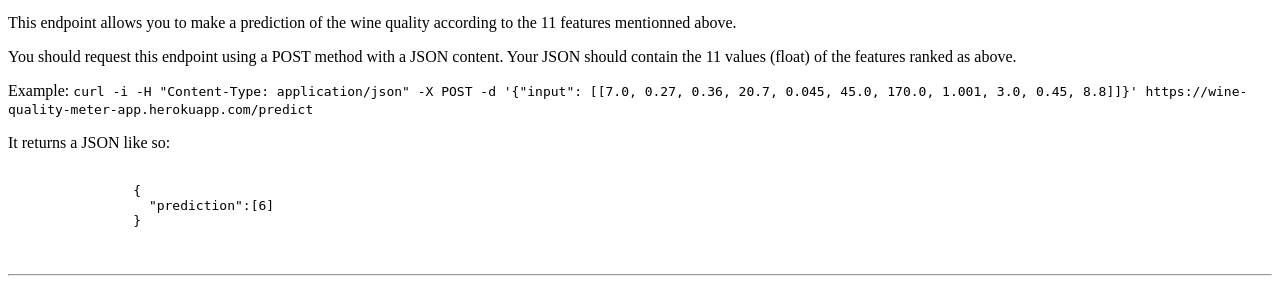
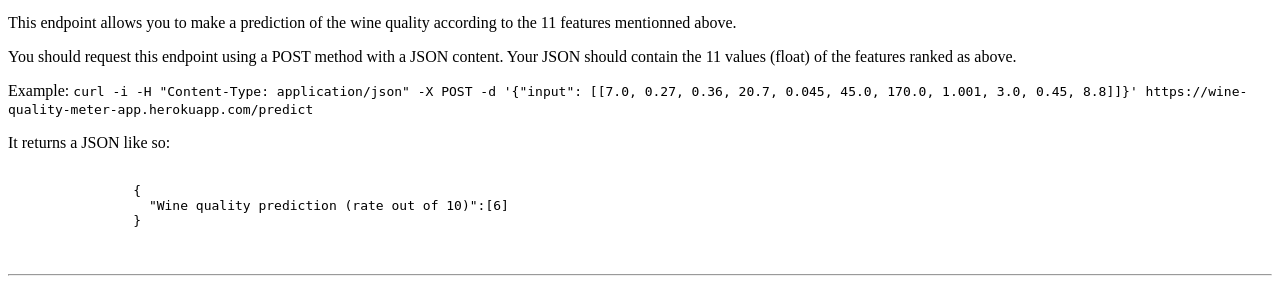
Before and after one commit to Scotineau/Bloc_5-ML_in_production, a Flask app: page / in a window 1280 px wide. Shown: the part 724-1008 px from the top of the page. Run offline with Flask 2, Linux system fonts and the light colour scheme.

Commit message:
Update index.html

```diff
--- a/templates/index.html
+++ b/templates/index.html
@@ -61,7 +61,7 @@
             <pre>
               <code>
                 {
-                  "prediction":[6]
+                  "Wine quality prediction (rate out of 10)":[6]
                 }
               </code>
             </pre>
```
